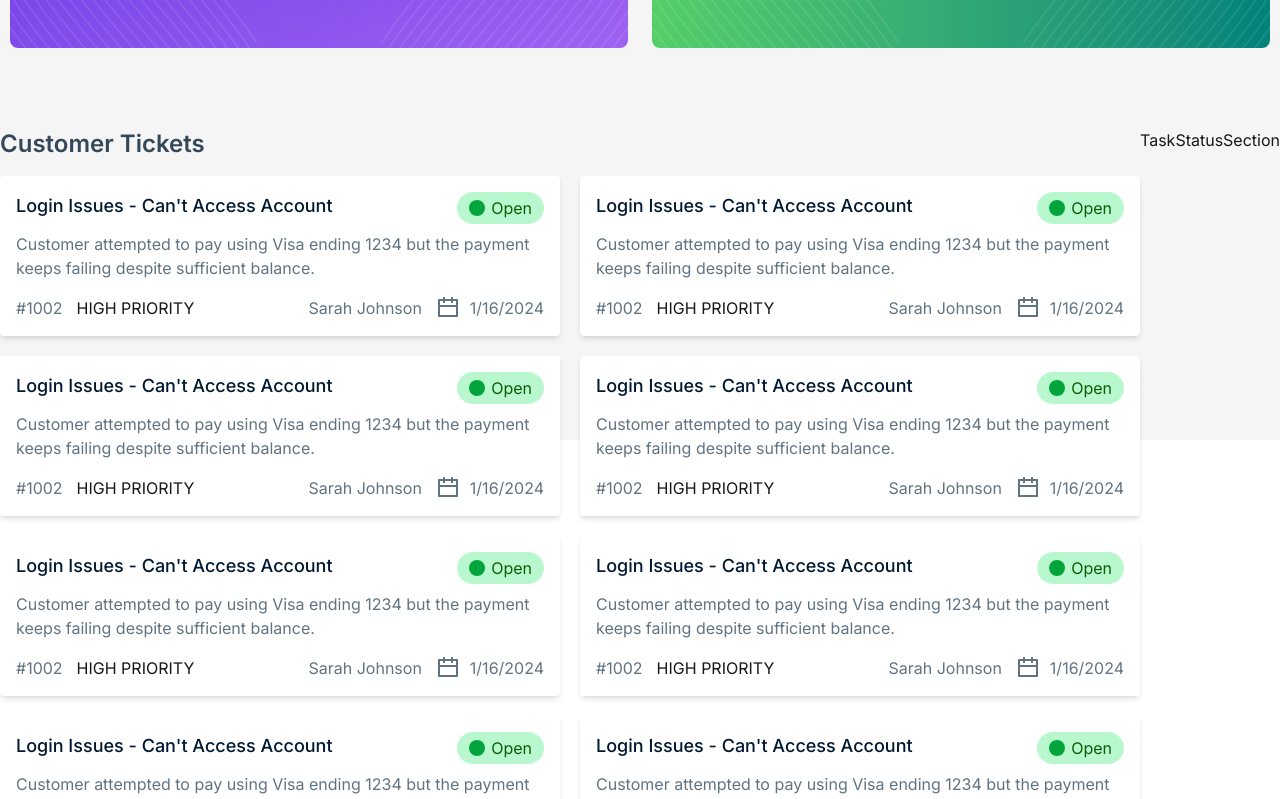
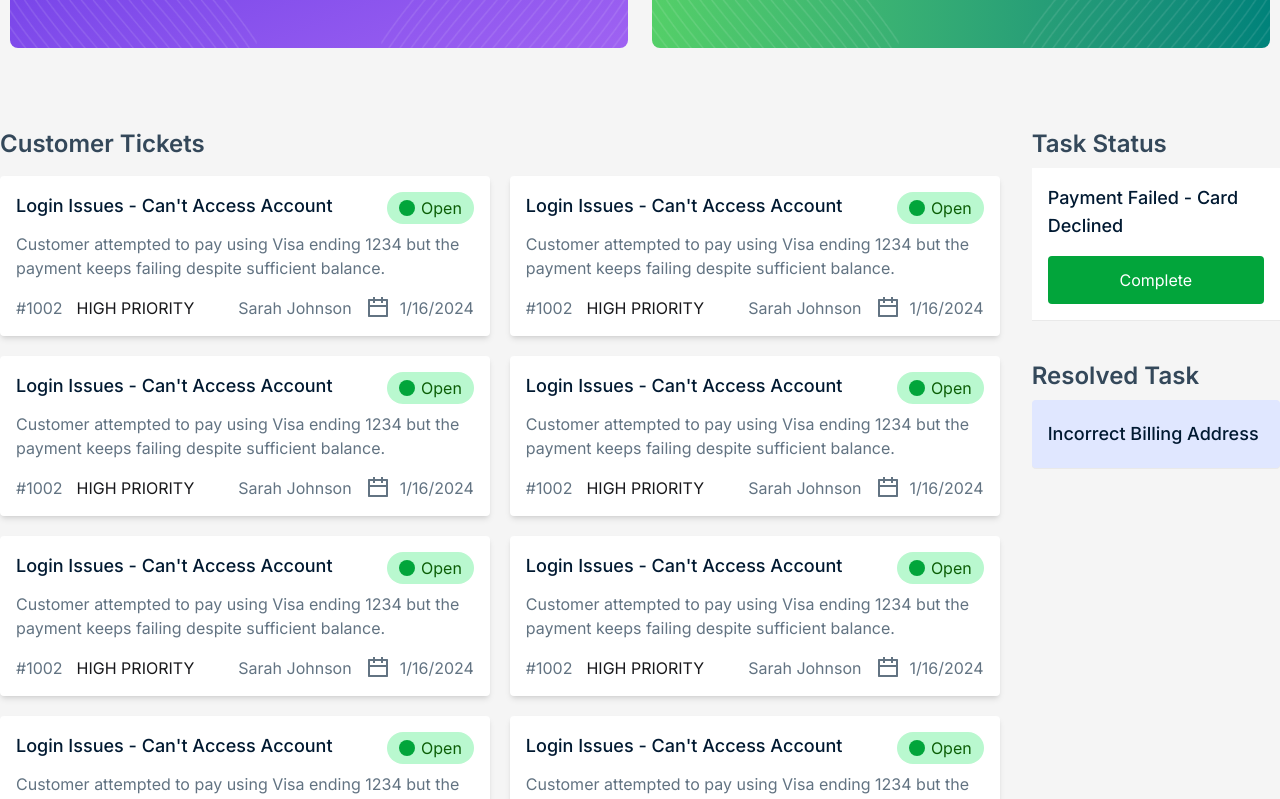
Before and after one commit to Nur-Nayeem/assignment-7-programming-hero, a React (Vite) app: page / in a window 1280 px wide. Shown: the part 360-1159 px from the top of the page. Built offline with nearby package versions, Linux system fonts and the light colour scheme.

Commit message:
task status and resolve section added

```diff
--- a/src/App.jsx
+++ b/src/App.jsx
@@ -6,7 +6,7 @@ import MainSection from './components/main-section/MainSection'
 
 const App = () => {
   return (
-    <div className='bg-[#F5F5F5] h-screen font-inter'>
+    <div className='bg-[#F5F5F5] font-inter'>
       <Navbar />
       <Banner />
       <MainSection />
--- a/src/components/main-section/MainSection.jsx
+++ b/src/components/main-section/MainSection.jsx
@@ -1,10 +1,10 @@
 import React from 'react'
 import CustomerTickets from './customer-tickets/CustomerTickets'
-import TaskStatusSection from './task-status-section/TaskStatusSection'
+import TaskStatusSection from './task-section/TaskSection'
 
 const MainSection = () => {
     return (
-        <div className='container mx-auto flex'>
+        <div className='container mx-auto flex gap-8'>
             <CustomerTickets />
             <TaskStatusSection />
         </div>
--- /dev/null
+++ b/src/components/main-section/task-section/TaskSection.jsx
@@ -0,0 +1,14 @@
+import React from 'react'
+import TaskStatus from './task-status/TaskStatus'
+import TaskResolved from './task-resolve/TaskResolve'
+
+const TaskStatusSection = () => {
+    return (
+        <div className='flex-1/3 flex flex-col gap-10'>
+            <TaskStatus />
+            <TaskResolved />
+        </div>
+    )
+}
+
+export default TaskStatusSection
--- /dev/null
+++ b/src/components/main-section/task-section/task-resolve/ResolvedCard.jsx
@@ -0,0 +1,11 @@
+import React from 'react'
+
+const ResolvedCard = () => {
+    return (
+        <div className='py-5 px-4 bg-[#E0E7FF] rounded-sm shadow-2xs'>
+            <h3 className='text-[#001931] text-lg font-medium'>Incorrect Billing Address</h3>
+        </div>
+    )
+}
+
+export default ResolvedCard
--- /dev/null
+++ b/src/components/main-section/task-section/task-resolve/TaskResolve.jsx
@@ -0,0 +1,27 @@
+import React from 'react'
+import ResolvedCard from './ResolvedCard';
+
+const TaskResolved = () => {
+    let resolve = false;
+    return (
+        <div>
+            <h2 className='mb-2 text-[#34485A] font-semibold text-2xl'>Resolved Task</h2>
+            {
+                resolve
+                    ?
+                    <div>
+                        <p className='text-[#627382]'>No resolved tasks yet.</p>
+                    </div>
+
+                    :
+                    <ResolvedCard />
+
+            }
+
+
+
+        </div>
+    )
+}
+
+export default TaskResolved
--- /dev/null
+++ b/src/components/main-section/task-section/task-status/StatusCard.jsx
@@ -0,0 +1,12 @@
+import React from 'react'
+
+const StatusCard = () => {
+    return (
+        <div className='flex flex-col p-4 bg-white shadow-2xs'>
+            <h3 className='mb-4 text-lg font-medium text-[#001931]'>Payment Failed - Card Declined</h3>
+            <button className='py-3 bg-[#02A53B] text-white rounded-sm'>Complete</button>
+        </div>
+    )
+}
+
+export default StatusCard
--- /dev/null
+++ b/src/components/main-section/task-section/task-status/TaskStatus.jsx
@@ -0,0 +1,27 @@
+import React from 'react'
+import StatusCard from './StatusCard';
+
+const TaskStatus = () => {
+    let taskStatus = false;
+    return (
+        <div>
+            <h2 className='mb-2 text-[#34485A] font-semibold text-2xl'>Task Status</h2>
+            {
+                taskStatus ?
+
+                    <div>
+                        <p className='text-[#627382]'>Select a ticket to add to Task Status</p>
+                    </div>
+
+                    :
+
+                    <div>
+                        <StatusCard />
+                    </div>
+            }
+
+        </div>
+    )
+}
+
+export default TaskStatus
--- a/src/components/main-section/task-status-section/TaskStatusSection.jsx
+++ /dev/null
@@ -1,9 +0,0 @@
-import React from 'react'
-
-const TaskStatusSection = () => {
-    return (
-        <div>TaskStatusSection</div>
-    )
-}
-
-export default TaskStatusSection
```
